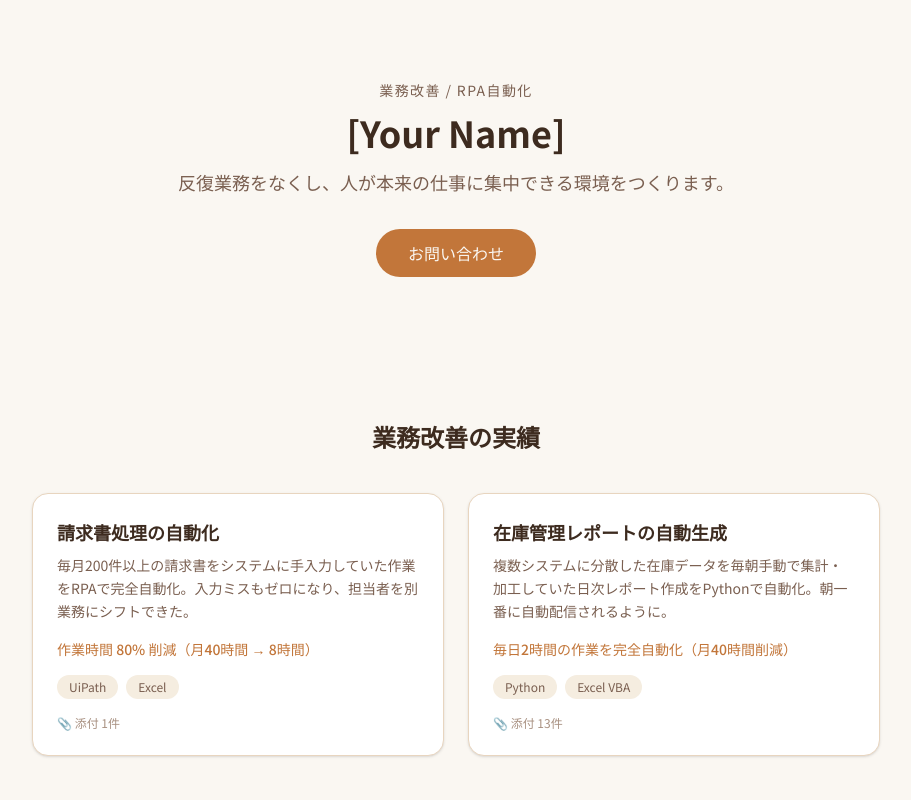
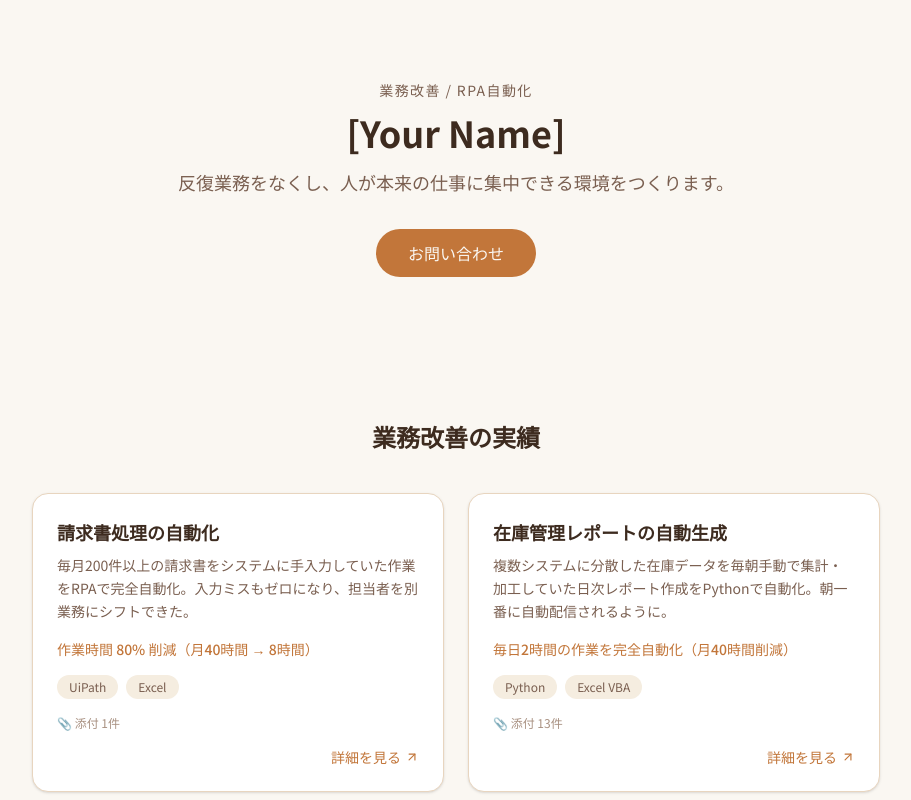
Before and after one commit to ikuyuho/portfolio1, a Next.js app: page / in a window 1280 px wide. Shown: the top 800 px of the page, without its empty margins (184-1095 px from the left). Built offline with nearby package versions, Linux system fonts and the light colour scheme.

Commit message:
事例コンポーネントをクリッカブルな見た目に変更

```diff
--- a/src/components/CaseCard.tsx
+++ b/src/components/CaseCard.tsx
@@ -22,7 +22,7 @@ export default function CaseCard({ caseItem }: Props) {
     <>
       {/* カード（サマリー） */}
       <article
-        className="bg-white rounded-2xl p-6 shadow-sm border border-warm-200 cursor-pointer hover:shadow-md"
+        className="bg-white rounded-2xl p-6 shadow-sm border border-warm-200 cursor-pointer hover:shadow-md hover:border-accent hover:-translate-y-1 transition-all duration-200"
         onClick={openModal}
       >
         <h3 className="text-lg font-bold text-text-primary mb-2">
@@ -43,10 +43,27 @@ export default function CaseCard({ caseItem }: Props) {
           ))}
         </div>
         {caseItem.images.length > 0 && (
-          <p className="text-xs text-text-muted">
+          <p className="text-xs text-text-muted mb-4">
             📎 添付 {caseItem.images.length}件
           </p>
         )}
+        <div className="flex items-center justify-end gap-1 text-accent text-sm font-medium">
+          <span>詳細を見る</span>
+          <svg
+            xmlns="http://www.w3.org/2000/svg"
+            width="14"
+            height="14"
+            viewBox="0 0 24 24"
+            fill="none"
+            stroke="currentColor"
+            strokeWidth="2"
+            strokeLinecap="round"
+            strokeLinejoin="round"
+          >
+            <line x1="7" y1="17" x2="17" y2="7" />
+            <polyline points="7 7 17 7 17 17" />
+          </svg>
+        </div>
       </article>
 
       {/* モーダル */}
```
